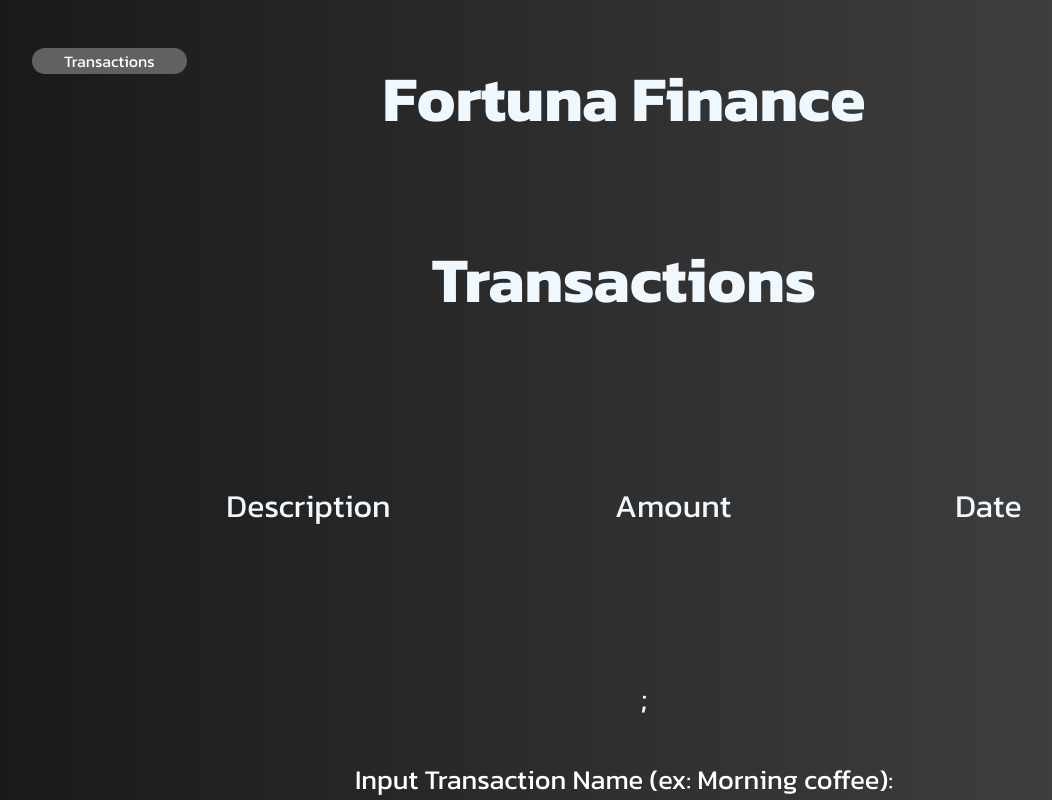
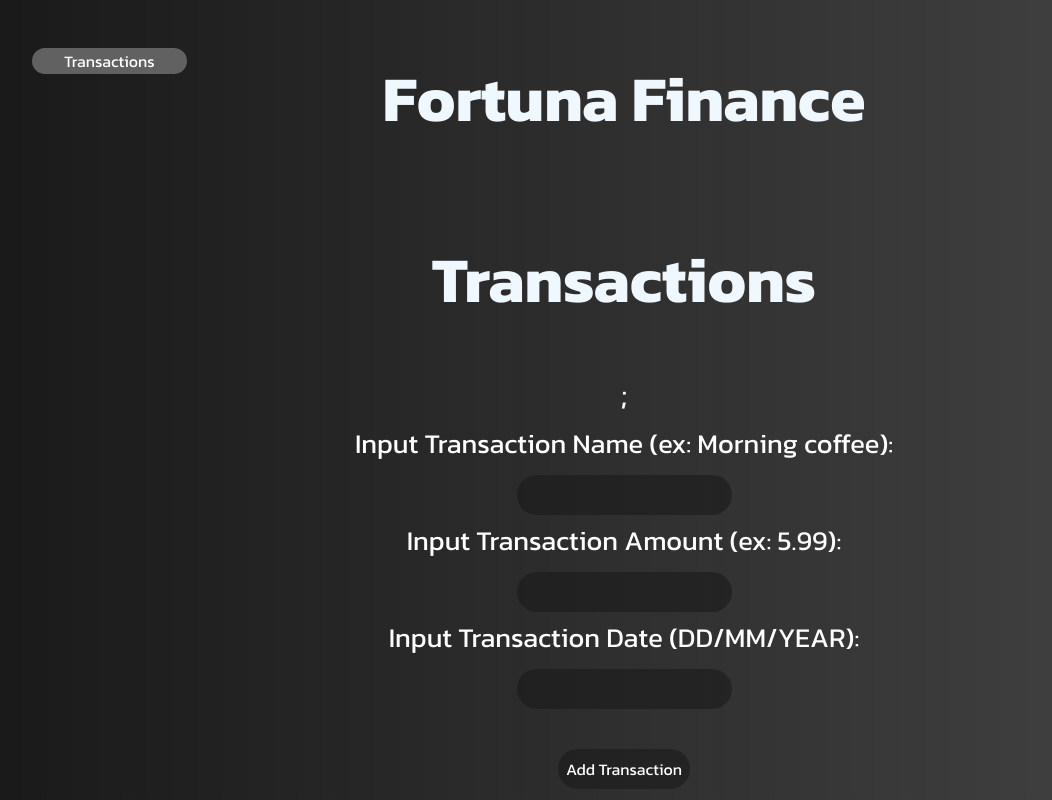
Before and after one commit to Ap0ll02/Fortuna-Finance-Tracekr, a React (Vite) app in the folder my_finance_tracker/: page / in a window 1280 px wide. Shown: the top 800 px of the page, without its empty margins (16-1068 px from the left). Built offline with nearby package versions, Linux system fonts and the light colour scheme.

Commit message:
Table Correction For Txs, and DelTransaction
Start of delete transaction frontend, as well as finished table organization for txs list

```diff
--- a/my_finance_tracker/src/App.css
+++ b/my_finance_tracker/src/App.css
@@ -77,38 +77,29 @@
   text-align: center;
 }
 
-.t_table {
-    font-size: 1rem;
-    text-align: flex-start;
+.t_list_main {
+    max-width: 100%;
+    width: 100vw
 }
 
-.t_header {
-    display: flex;
-    margin: 10vh;
-    padding: 4vh;
+.t_table {
+    display: flex-col;
+    font-size: 1rem;
     text-align: center;
-    align-items: center;
+    margin: auto;
+    padding: 20px 80px 20px 80px;
+    border: 1px solid;
 }
 
-.table {
-    display: flex;
-    justify-content: center;
+.t_desc {
     text-align: center;
 }
-.t_table li {
-    display: flex;
-    text-align: left;
-    font-size: 1rem;
-    justify-content: flex-start;
-}
-.t_desc {
-    text-align: left;
-    margin: 0px 22vw 0px 20vw;
-}
 .t_amt {
-    text-align: left;
+    text-align: center;
 }
 .t_dt {
-    text-align: left;
-    margin: 0px 6vw 0px 20vw;
+    text-align: center;
 }
+table, th, td {
+    padding: 15px;
+}
--- a/my_finance_tracker/src/components/tlist.jsx
+++ b/my_finance_tracker/src/components/tlist.jsx
@@ -4,6 +4,26 @@ import "../App.css";
 const TList = () => {
 
     const [transactions, setTransactions] = useState([]);
+
+    const handleDel = (desc, amt, dt) => {
+	e.preventDefault();
+	deleteTransaction(desc, amt, dt);
+    }
+
+    const deleteTransaction = async (desc, amt, dt) => {
+	try {
+	    const description = desc;
+	    const amount = parseFloat(amt);
+	    const date = dt;
+	    const response = await invoke("del_transaction", {description, amount, date});
+	    console.log(response);
+	    fetchTransactions;
+	}
+	catch (error) {
+	    console.log("Failed To Delete Transaction", error);
+	}
+    }
+
     const fetchTransactions = async () => {
 	try {
 	    const transactions = await invoke("get_transactions");
@@ -21,23 +41,25 @@ const TList = () => {
     return (
 	<div>
 	    <h1>Transactions</h1>
-            <div className="table">
-                <p className="t_header">Description</p>
-                <p className="t_header">Amount</p>
-                <p className="t_header">Date</p>
-            </div>
-<ul className="t_table">
+	    <div className="t_list_main">
                 {transactions.map((transaction, index) => (
-		<li key={index}>
-		  <p className="t_desc">{transaction.description}</p>
-                    <p className="t_amt">${transaction.amount}</p>
-                    <p className="t_dt">{transaction.date}</p>
-		</li>
+		    <table key={index} className="t_table">
+			<tr>
+			<th className="t_desc">Description</th>
+			<th className="t_amt">Amount</th>
+			    <th className="t_dt">Date</th>
+			    </tr>
+		<tr>
+		  <td className="t_desc">{transaction.description}</td>
+                    <td className="t_amt">${transaction.amount}</td>
+                    <td className="t_dt">{transaction.date}</td>
+		    <td><button className="black_btn" onClick={handleDel}>Delete Transaction</button></td>
+		 </tr>
+		</table>
 	        ))};
-            </ul>
-
 	</div>
-    );
+	</div>
+    )
 };
 
 export default TList;
--- a/my_finance_tracker/src/components/transaction.jsx
+++ b/my_finance_tracker/src/components/transaction.jsx
@@ -53,6 +53,6 @@ const Transaction = () => {
       </form>
     </div>
   )
-};
+}
 
 export default Transaction
```
